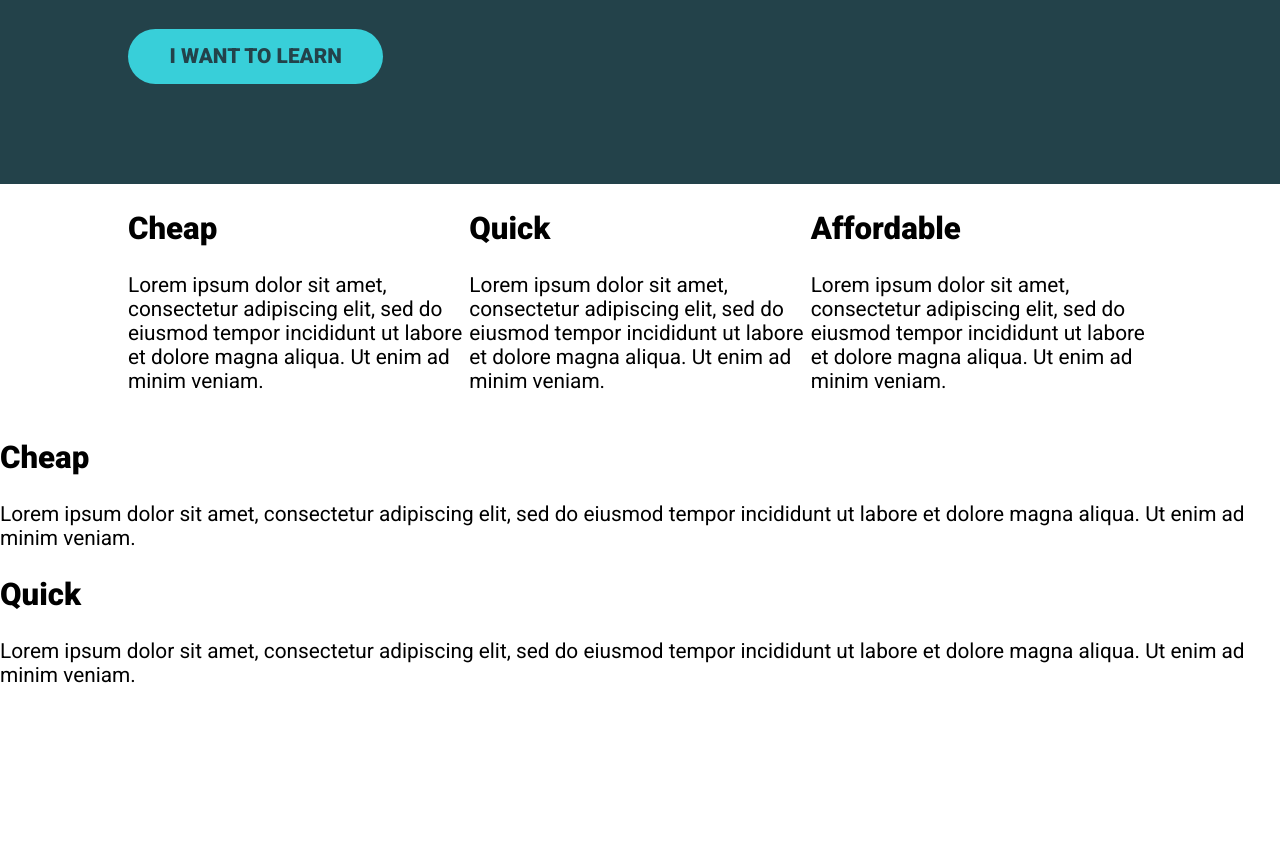
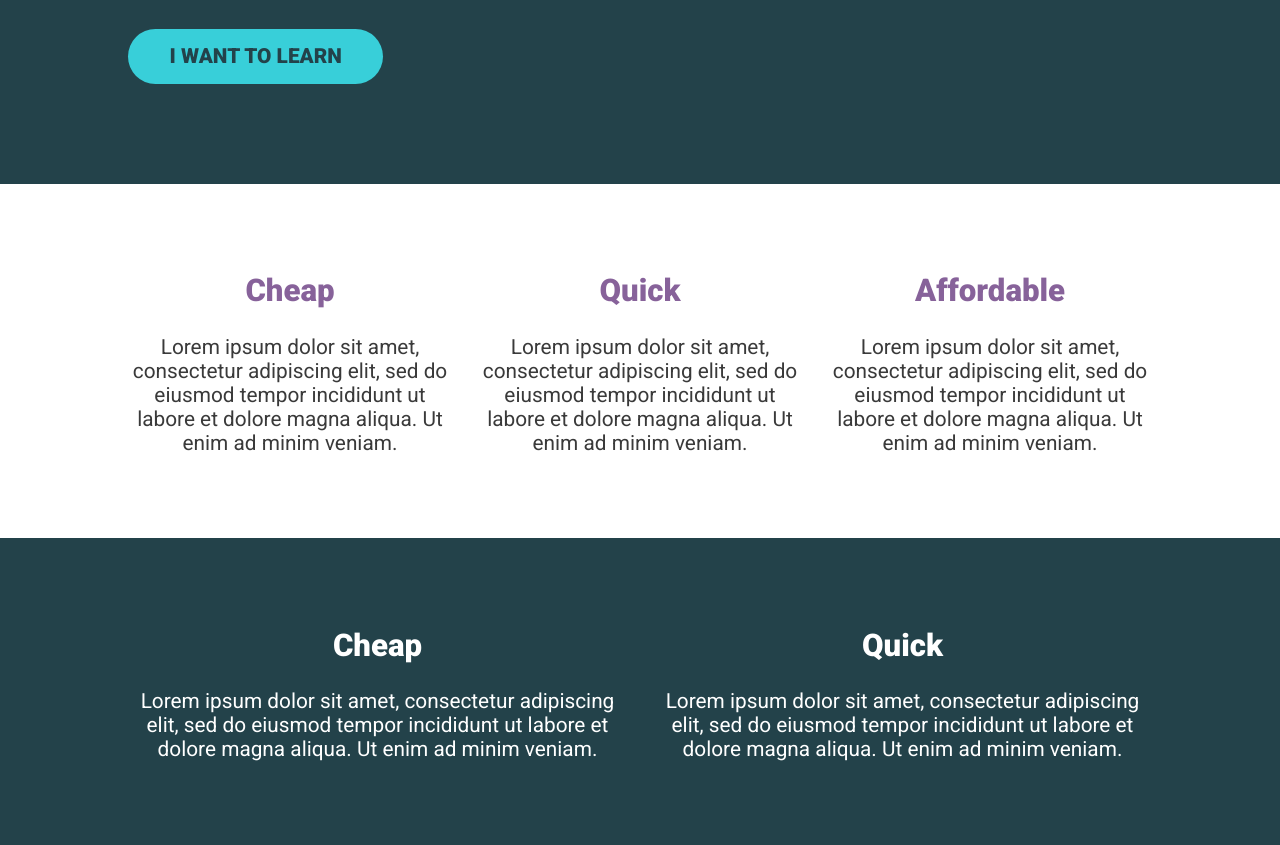
Before and after one commit to renecatharsis/conquering-responsive-layouts, a plain HTML site: page challenge04/index.html in a window 1280 px wide. Shown: the part 384-1229 px from the top of the page. Before the commit the page ends 1092 px from the top, so only its background shows below. Drawn offline with Linux system fonts and the light colour scheme.

Commit message:
finish the fourth challenge

```diff
--- a/challenge04/index.html
+++ b/challenge04/index.html
@@ -17,33 +17,40 @@
             </div>
         </div>
     </div>
+
+    <div class="article">
         <div class="container">
             <div class="row">
                 <div class="col">
-                <h2>Cheap</h2>
+                    <h2 class="article__headline">Cheap</h2>
                     <p>Lorem ipsum dolor sit amet, consectetur adipiscing elit, sed do eiusmod tempor incididunt ut labore et dolore magna aliqua. Ut enim ad minim veniam.</p>
                 </div>
                 <div class="col">
-                <h2>Quick</h2>
+                    <h2 class="article__headline">Quick</h2>
                     <p>Lorem ipsum dolor sit amet, consectetur adipiscing elit, sed do eiusmod tempor incididunt ut labore et dolore magna aliqua. Ut enim ad minim veniam.</p>
                 </div>
                 <div class="col">
-                <h2>Affordable</h2>
+                    <h2 class="article__headline">Affordable</h2>
                     <p>Lorem ipsum dolor sit amet, consectetur adipiscing elit, sed do eiusmod tempor incididunt ut labore et dolore magna aliqua. Ut enim ad minim veniam.</p>
                 </div>
             </div>
         </div>
+    </div>
 
-
+    <div class="article article--colorized">
+        <div class="container">
+            <div class="row">
                 <div class="col">
-        <h2>Cheap</h2>
+                    <h2 class="article__headline">Cheap</h2>
                     <p>Lorem ipsum dolor sit amet, consectetur adipiscing elit, sed do eiusmod tempor incididunt ut labore et dolore magna aliqua. Ut enim ad minim veniam.</p>
                 </div>
                 <div class="col">
-        <h2>Quick</h2>
+                    <h2 class="article__headline">Quick</h2>
                     <p>Lorem ipsum dolor sit amet, consectetur adipiscing elit, sed do eiusmod tempor incididunt ut labore et dolore magna aliqua. Ut enim ad minim veniam.</p>
                 </div>
-
+            </div>
+        </div>
+    </div>
 
 </body>
 </html>
--- a/challenge04/style.css
+++ b/challenge04/style.css
@@ -39,17 +39,33 @@ h1 {
     margin: 0 auto;
 }
 
+.container--full-width {
+    width: 100%;
+    max-width: 100%;
+}
+
+.container-background-wrapper {
+    background: #23424A;
+}
+
 .row {
     /* display: flex => flex container */
     display: flex;
 
     /* can't use yet */
     /* gap: 100px; */
+
+    text-align: center;
+    padding: 3em 0;
 }
 
 .col {
     /* these are now flex items */
     width: 100%;
+}
+
+.col + .col {
+    margin-left: 1.25em;
 }
 
 .hero {
@@ -81,3 +97,20 @@ h1 {
 .btn:focus {
     opacity: .75;
 }
+
+.article {
+    color: #3A3A3A;
+}
+
+.article--colorized {
+    color: #fff;
+    background-color: #23424A;
+}
+
+.article__headline {
+    color: #87629A;
+}
+
+.article--colorized .article__headline {
+    color: #fff;
+}
```
Lines whose indentation alone changed are shown as unchanged.
